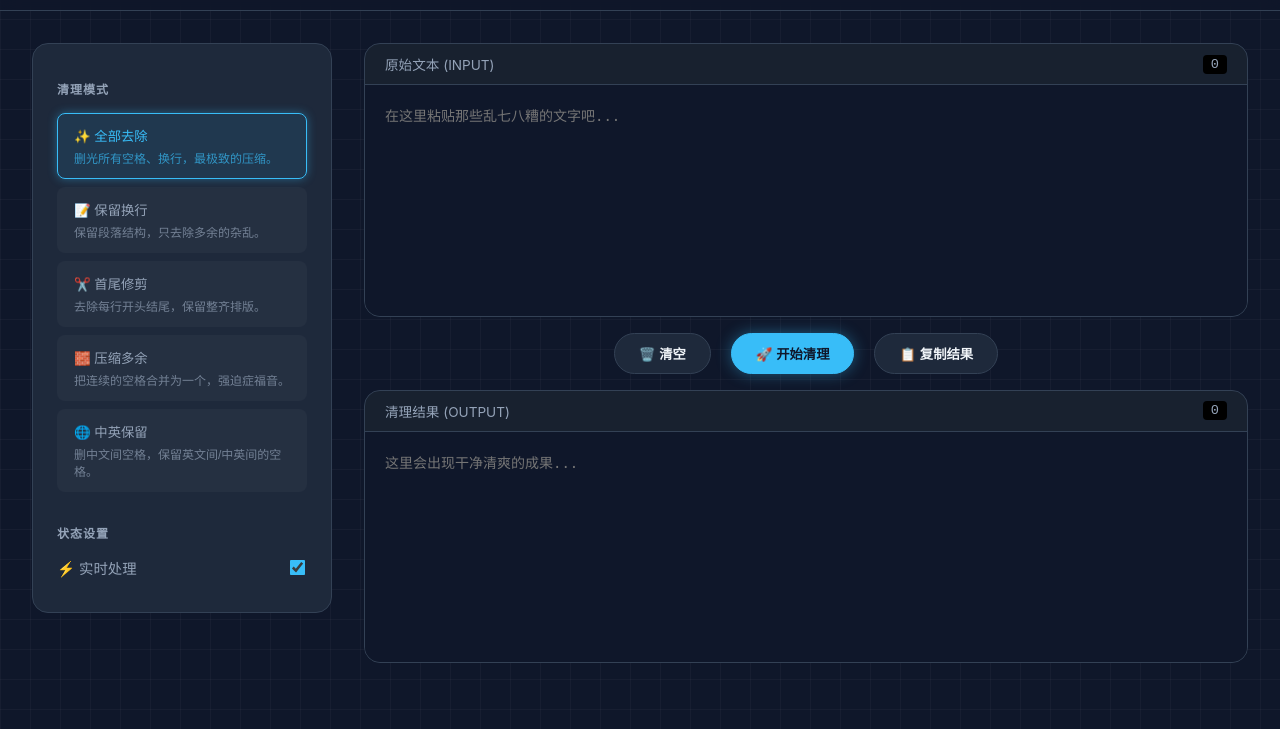
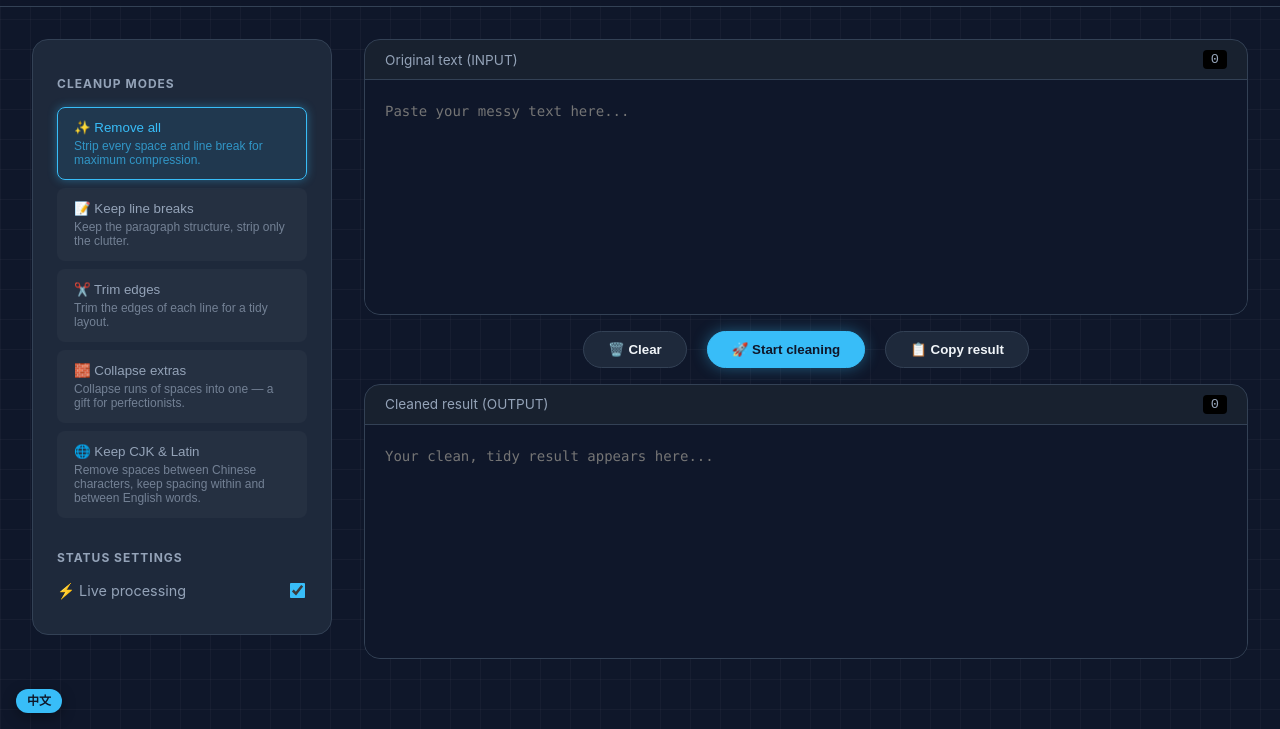
Before and after one commit to Voskamp099/SpaceClean, a plain HTML site: page index.html in a window 1280 px wide. Shown: the part 71-800 px from the top of the page. Drawn offline with Linux system fonts and the light colour scheme.

Commit message:
Default to English on the live app; split README into EN/ZH

```diff
--- /dev/null
+++ b/assets/i18n-en.js
@@ -0,0 +1,146 @@
+/*
+ * SpaceClean English presentation layer.
+ * English is the default (no query flag). Simplified Chinese is opt-in via ?lang=zh.
+ * This file never changes the app logic — it only swaps visible DOM text and
+ * an attribute value through an ordered dictionary + a MutationObserver so
+ * dynamically generated text (toasts, score board, copy feedback) is covered.
+ */
+(function () {
+  if (new URLSearchParams(window.location.search).get("lang") === "zh") {
+    document.documentElement.lang = "zh-CN";
+    document.addEventListener("DOMContentLoaded", function () {
+      if (document.getElementById("sc-lang-en")) return;
+      var a = document.createElement("a");
+      a.id = "sc-lang-en"; a.href = "?"; a.textContent = "EN";
+      a.setAttribute("aria-label", "View in English");
+      a.style.cssText = "position:fixed;right:16px;bottom:16px;z-index:2000;font:700 12px/1 system-ui,sans-serif;color:#0f172a;background:#38bdf8;padding:6px 11px;border-radius:20px;text-decoration:none;box-shadow:0 4px 14px rgba(0,0,0,.35)";
+      document.body.appendChild(a);
+    });
+    return;
+  }
+  if (window.__scI18nOn) return;
+  window.__scI18nOn = true;
+  document.documentElement.lang = "en";
+
+  // Ordered longest-first so short keys never corrupt longer strings.
+  var PAIRS = [
+    ["打工人的提效神器 | SpaceClean Pro", "SpaceClean Pro | A productivity tool for the everyday grind"],
+    ["删中文间空格，保留英文间/中英间的空格。", "Remove spaces between Chinese characters, keep spacing within and between English words."],
+    ["每清理 1000 个字符，离下班就更近一步。", "Every 1,000 characters cleaned brings clocking-out one step closer."],
+    ["格式化的是文本，整顿的是心情。", "It is the text we format, and the mood we fix."],
+    ["删掉了多余的空格，就像删掉了多余的焦虑。", "Deleting stray spaces feels like deleting stray anxiety."],
+    ["又是为职场效率添砖加瓦的一天 🧱", "Another day spent laying bricks for workplace efficiency 🧱"],
+    ["保持整洁，不仅是为了代码，更是为了尊严。", "Staying tidy is not just about code, it is about dignity."],
+    ["少即是多，简单即是高效。今晚不加班！", "Less is more, simple is efficient. No overtime tonight!"],
+    ["哪怕生活有缝隙，文本也可以没有。", "Life may have gaps; the text does not have to."],
+    ["这一刻，你掌控了文本，而不是被文本掌控。", "In this moment you control the text, instead of being controlled by it."],
+    ["又解决了一个小麻烦，给自己点个赞！", "Solved one more small nuisance — give yourself a thumbs-up!"],
+    ["简洁，是成年人最大的体面。", "Simplicity is an adult's greatest dignity."],
+    ["在这里粘贴那些乱七八糟的文字吧...", "Paste your messy text here..."],
+    ["这里会出现干净清爽的成果...", "Your clean, tidy result appears here..."],
+    ["保留段落结构，只去除多余的杂乱。", "Keep the paragraph structure, strip only the clutter."],
+    ["去除每行开头结尾，保留整齐排版。", "Trim the edges of each line for a tidy layout."],
+    ["把连续的空格合并为一个，强迫症福音。", "Collapse runs of spaces into one — a gift for perfectionists."],
+    ["删光所有空格、换行，最极致的压缩。", "Strip every space and line break for maximum compression."],
+    ["原始文本 (INPUT)", "Original text (INPUT)"],
+    ["清理结果 (OUTPUT)", "Cleaned result (OUTPUT)"],
+    ["打工人语录", "Office quotes"],
+    ["效率提升中...", "Productivity in progress..."],
+    ["摸鱼积分", "Slack-off points"],
+    ["清理模式", "Cleanup modes"],
+    ["状态设置", "Status settings"],
+    ["⚡ 实时处理", "⚡ Live processing"],
+    ["立即执行", "Run now"],
+    ["✨ 全部去除", "✨ Remove all"],
+    ["📝 保留换行", "📝 Keep line breaks"],
+    ["✂️ 首尾修剪", "✂️ Trim edges"],
+    ["🧱 压缩多余", "🧱 Collapse extras"],
+    ["🌐 中英保留", "🌐 Keep CJK & Latin"],
+    ["🗑️ 清空", "🗑️ Clear"],
+    ["🚀 开始清理", "🚀 Start cleaning"],
+    ["📋 复制结果", "📋 Copy result"],
+    ["✅ 已复制", "✅ Copied"],
+    ["PRO", "PRO"],
+    ["同样", "similarly"]
+  ].filter(function (p) { return p[0] !== p[1]; });
+
+  var ATTRS = ["placeholder", "title", "aria-label", "alt"];
+  var busy = false;
+
+  function translate(s) {
+    if (!s || !/[\u4e00-\u9fff]/.test(s)) return s;
+    var out = s;
+    for (var i = 0; i < PAIRS.length; i++) {
+      if (out.indexOf(PAIRS[i][0]) !== -1) out = out.split(PAIRS[i][0]).join(PAIRS[i][1]);
+    }
+    return out;
+  }
+
+  function patchTextNode(n) {
+    if (!n.nodeValue || !/[\u4e00-\u9fff]/.test(n.nodeValue)) return;
+    var t = translate(n.nodeValue);
+    if (t !== n.nodeValue) n.nodeValue = t;
+  }
+
+  function patchElement(el) {
+    if (!el || !el.attributes) return;
+    for (var i = 0; i < ATTRS.length; i++) {
+      var v = el.getAttribute(ATTRS[i]);
+      if (v && /[\u4e00-\u9fff]/.test(v)) el.setAttribute(ATTRS[i], translate(v));
+    }
+  }
+
+  function patchTree(root) {
+    if (!root) return;
+    if (root.nodeType === 3) { patchTextNode(root); return; }
+    patchElement(root);
+    if (!root.querySelectorAll) return;
+    var els = root.querySelectorAll("*");
+    for (var i = 0; i < els.length; i++) patchElement(els[i]);
+    var walker = document.createTreeWalker(root, NodeFilter.SHOW_TEXT, null, false);
+    var n;
+    while ((n = walker.nextNode())) patchTextNode(n);
+  }
+
+  function patchAll() {
+    if (busy) return;
+    busy = true;
+    try {
+      document.title = translate(document.title);
+      patchTree(document.documentElement);
+      addSwitch();
+    } finally { busy = false; }
+  }
+
+  function addSwitch() {
+    if (document.getElementById("sc-lang-switch")) return;
+    var a = document.createElement("a");
+    a.id = "sc-lang-switch";
+    a.href = "?lang=zh";
+    a.textContent = "中文";
+    a.setAttribute("aria-label", "Switch to Chinese");
+    a.style.cssText = "position:fixed;left:16px;bottom:16px;z-index:2000;font:600 12px/1 system-ui,sans-serif;color:#0f172a;background:#38bdf8;padding:6px 11px;border-radius:20px;text-decoration:none;box-shadow:0 4px 14px rgba(0,0,0,.35)";
+    document.body.appendChild(a);
+  }
+
+  function boot() {
+    patchAll();
+    var obs = new MutationObserver(function (muts) {
+      if (busy) return;
+      for (var i = 0; i < muts.length; i++) {
+        var m = muts[i];
+        if (m.type === "childList") {
+          for (var j = 0; j < m.addedNodes.length; j++) patchTree(m.addedNodes[j]);
+        } else if (m.type === "characterData") {
+          patchTextNode(m.target);
+        } else if (m.type === "attributes") {
+          patchElement(m.target);
+        }
+      }
+    });
+    obs.observe(document.documentElement, { childList: true, subtree: true, characterData: true, attributes: true });
+  }
+
+  if (document.readyState === "loading") document.addEventListener("DOMContentLoaded", boot);
+  else boot();
+})();
--- a/index.html
+++ b/index.html
@@ -1,5 +1,5 @@
 <!DOCTYPE html>
-<html lang="zh-CN">
+<html lang="en">
 <head>
     <meta charset="UTF-8">
     <meta name="viewport" content="width=device-width, initial-scale=1.0">
@@ -303,6 +303,8 @@
         }
 
     </style>
+    <!-- English presentation layer: active by default; Simplified Chinese via ?lang=zh. -->
+    <script src="assets/i18n-en.js"></script>
 </head>
 <body>
 
```
Also changed, not shown: 3 other files.
